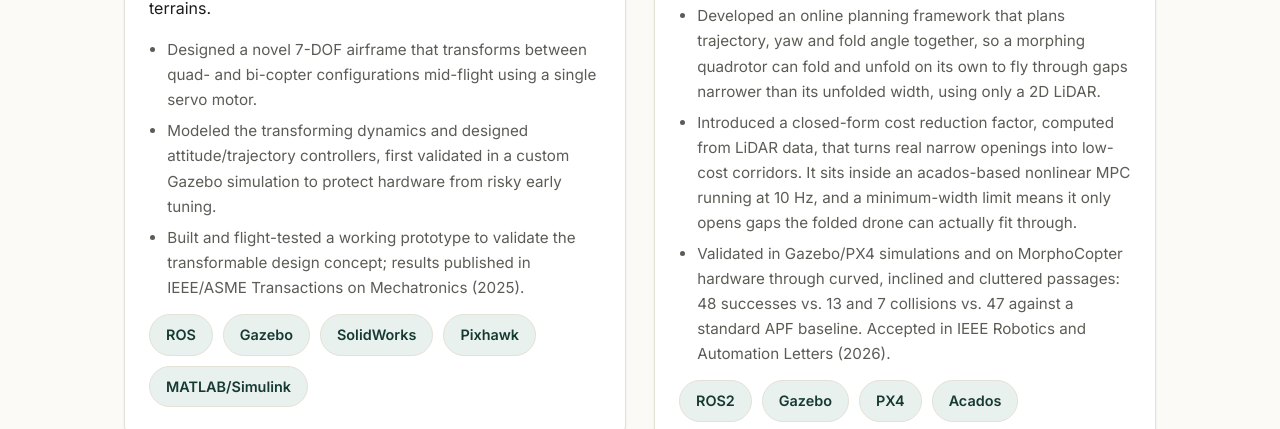
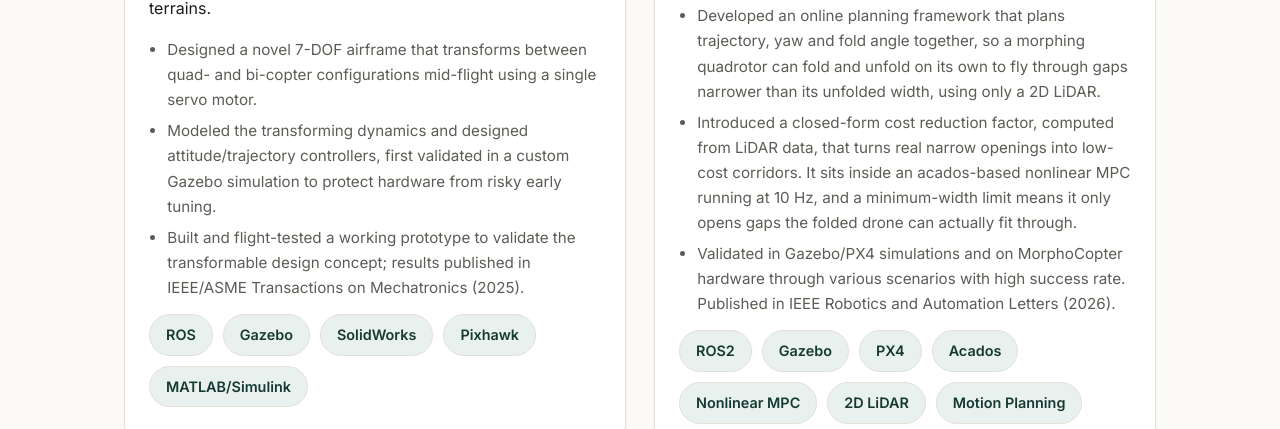
Before and after one commit to harshjmodi1996/harshjmodi1996.github.io, a plain HTML site: page projects.html in a window 1280 px wide. Shown: the part 907-1336 px from the top of the page. Drawn offline with Linux system fonts and the light colour scheme.

Commit message:
Update projects.html

```diff
--- a/projects.html
+++ b/projects.html
@@ -71,7 +71,7 @@
               <ul>
                 <li>Developed an online planning framework that plans trajectory, yaw and fold angle together, so a morphing quadrotor can fold and unfold on its own to fly through gaps narrower than its unfolded width, using only a 2D LiDAR.</li>
                 <li>Introduced a closed-form cost reduction factor, computed from LiDAR data, that turns real narrow openings into low-cost corridors. It sits inside an acados-based nonlinear MPC running at 10 Hz, and a minimum-width limit means it only opens gaps the folded drone can actually fit through.</li>
-                <li>Validated in Gazebo/PX4 simulations and on MorphoCopter hardware through curved, inclined and cluttered passages: 48 successes vs. 13 and 7 collisions vs. 47 against a standard APF baseline. Accepted in IEEE Robotics and Automation Letters (2026).</li>
+                <li>Validated in Gazebo/PX4 simulations and on MorphoCopter hardware through various scenarios with high success rate. Published in IEEE Robotics and Automation Letters (2026).</li>
               </ul>
               <div class="skill-tags" style="margin-top:14px;">
                 <span class="skill-tag">ROS2</span>
```
